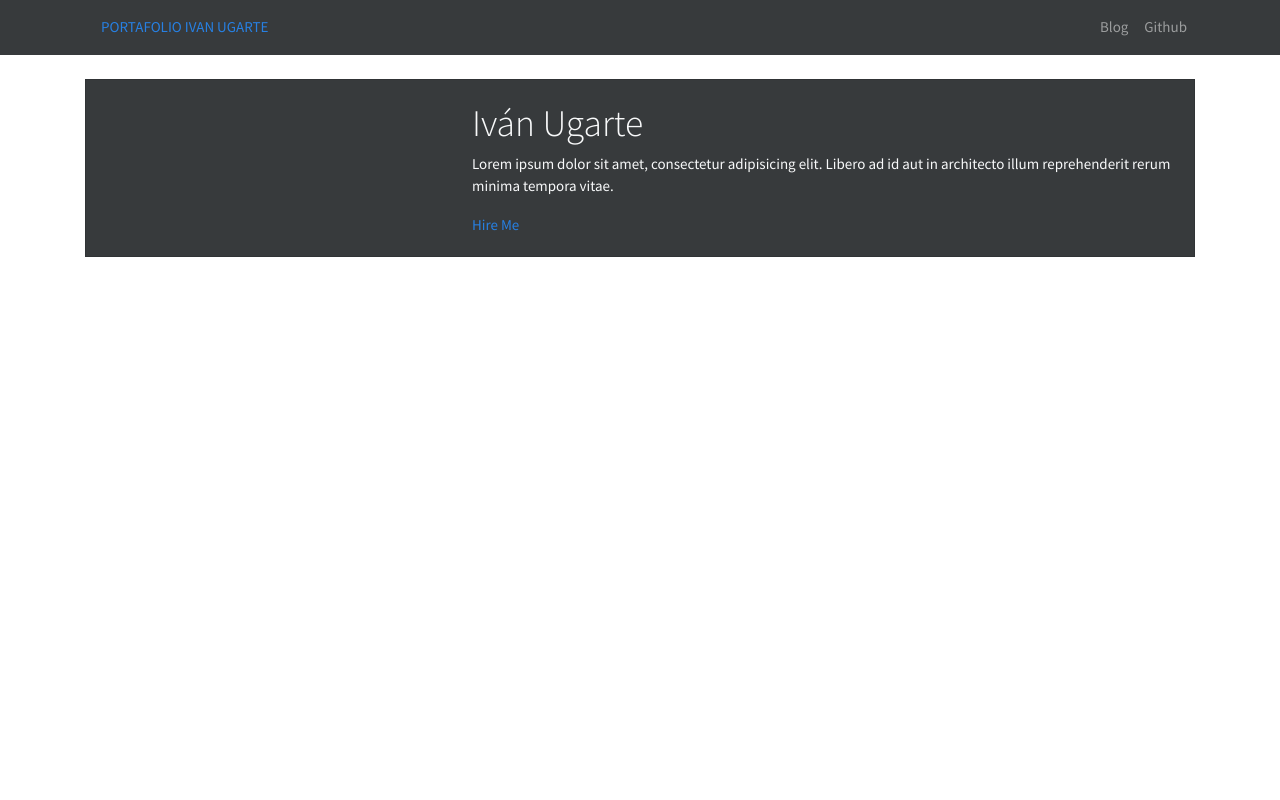
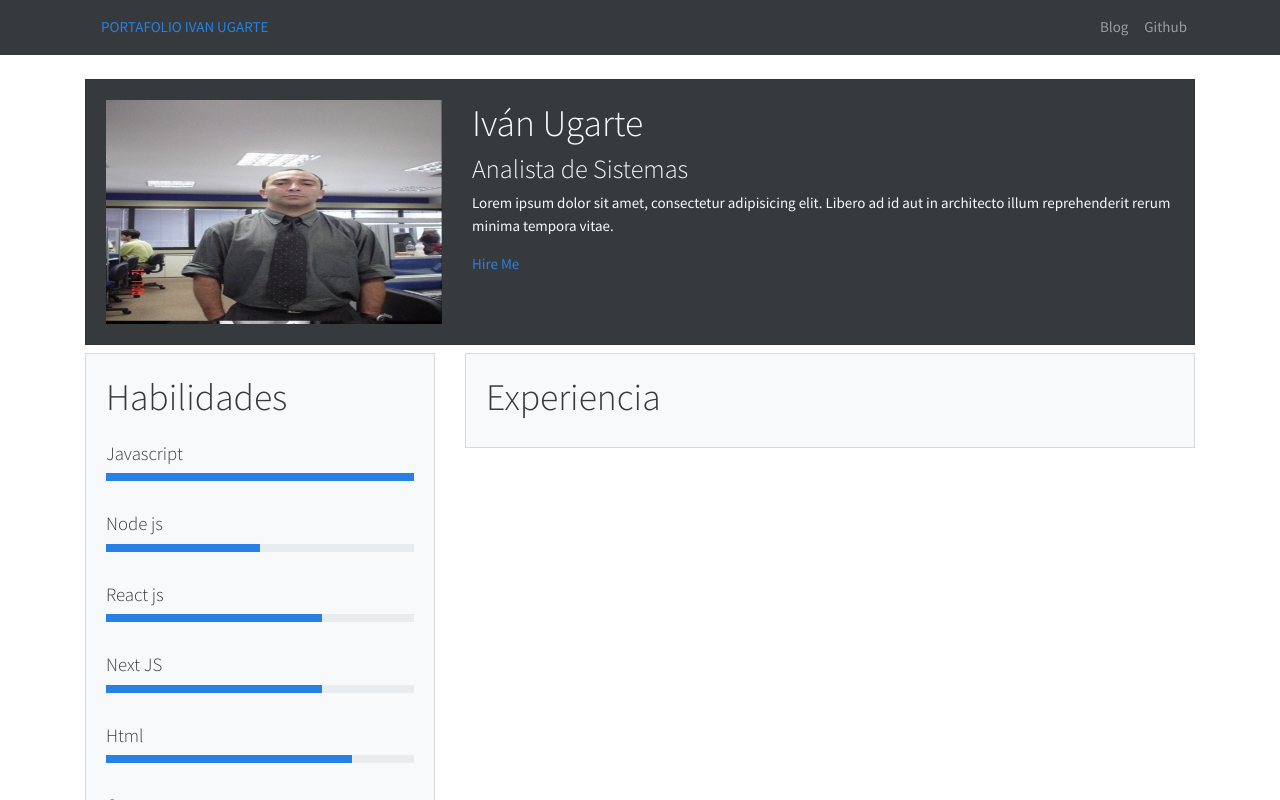
Before and after one commit to ivanugarte/portafolio.next, a Next.js app: page / in a window 1280 px wide. Shown: the top 800 px of the page. Built offline with nearby package versions, Linux system fonts and the light colour scheme.

Commit message:
update 03-02-2021

```diff
--- /dev/null
+++ b/pages/_document.js
@@ -0,0 +1,25 @@
+import Document, { Html, Head, Main, NextScript } from 'next/document'
+
+class MyDocument extends Document {
+  static async getInitialProps (ctx) {
+    const initialProps = await Document.getInitialProps(ctx)
+    return { ...initialProps }
+  }
+
+  render () {
+    return (
+      <Html>
+        <Head>
+          <title> Mi Portafolio </title>
+          <meta name="Descripcion" content="Ivan Ugarte Portfolio website"/>
+        </Head>
+        <body>
+          <Main />
+          <NextScript />
+        </body>
+      </Html>
+    )
+  }
+}
+
+export default MyDocument
--- a/pages/blog.js
+++ b/pages/blog.js
@@ -1,4 +1,4 @@
-import Layout from './components/Layout'
+import Layout from '../components/Layout'
 
 const Blog = () => (
   <Layout>
--- a/pages/github.js
+++ b/pages/github.js
@@ -1,4 +1,4 @@
-import Layout from './components/Layout'
+import Layout from '../components/Layout'
 
 const Github = () => (
   <Layout>
--- a/pages/index.js
+++ b/pages/index.js
@@ -1,4 +1,5 @@
-import Layout from './components/Layout'
+import Layout from '../components/Layout'
+import { skills } from '../profile'
 
 const Index = () => (
   <Layout>
@@ -7,10 +8,11 @@ const Index = () => (
         <div className='card card-body bg-secondary text-light'>
           <div className='row'>
             <div className='col-md-4'>
-              <img src='' alt='' />
+              <img src='foto.jpg' alt='' className='img-fluid' />
             </div>
             <div className='col-md-8'>
               <h1>Iván Ugarte</h1>
+              <h3>Analista de Sistemas</h3>
               <p>
                 Lorem ipsum dolor sit amet, consectetur adipisicing elit. Libero
                 ad id aut in architecto illum reprehenderit rerum minima tempora
@@ -22,6 +24,36 @@ const Index = () => (
         </div>
       </div>
     </header>
+
+    <div className='row py-2'>
+      <div className='col-md-4'>
+        <div className='card  bg-light'>
+          <div className='card-body'>
+            <h1>Habilidades</h1>
+
+            {skills.map(({ skill, percentage }, i) => (
+              <div className='py-3' jey={i}>
+                <h5>{skill}</h5>
+                <div className='progress'>
+                  <div
+                    className='progress-bar'
+                    role='progressbar'
+                    style={{ width: `${percentage}%` }}
+                  ></div>
+                </div>
+              </div>
+            ))}
+          </div>
+        </div>
+      </div>
+      <div className='col-md-8'>
+        <div className='card bg-light'>
+          <div className='card-body'>
+            <h1>Experiencia</h1>
+          </div>
+        </div>
+      </div>
+    </div>
   </Layout>
 )
 
--- /dev/null
+++ b/profile.js
@@ -0,0 +1,30 @@
+export const skills = [
+{
+  skill: 'Javascript',
+  percentage: 100,
+},
+{
+  skill: 'Node js',
+  percentage: 50,
+},
+{
+  skill: 'React js',
+  percentage: 70,
+},
+{
+  skill: 'Next JS',
+  percentage: 70,
+},
+{
+  skill: 'Html',
+  percentage: 80,
+},
+{
+  skill: 'Css',
+  percentage: 80,
+},
+{
+  skill: 'Cobol Main Frame',
+  percentage: 90,
+},
+]
```
Also changed, not shown: pages/404.js (added, +18 -0 lines), components/Layout.js (renamed from pages/components/Layout.js), components/Navbar.js (renamed from pages/components/Navbar.js), public/foto.jpg (added), public/ryan.jpeg (added).
